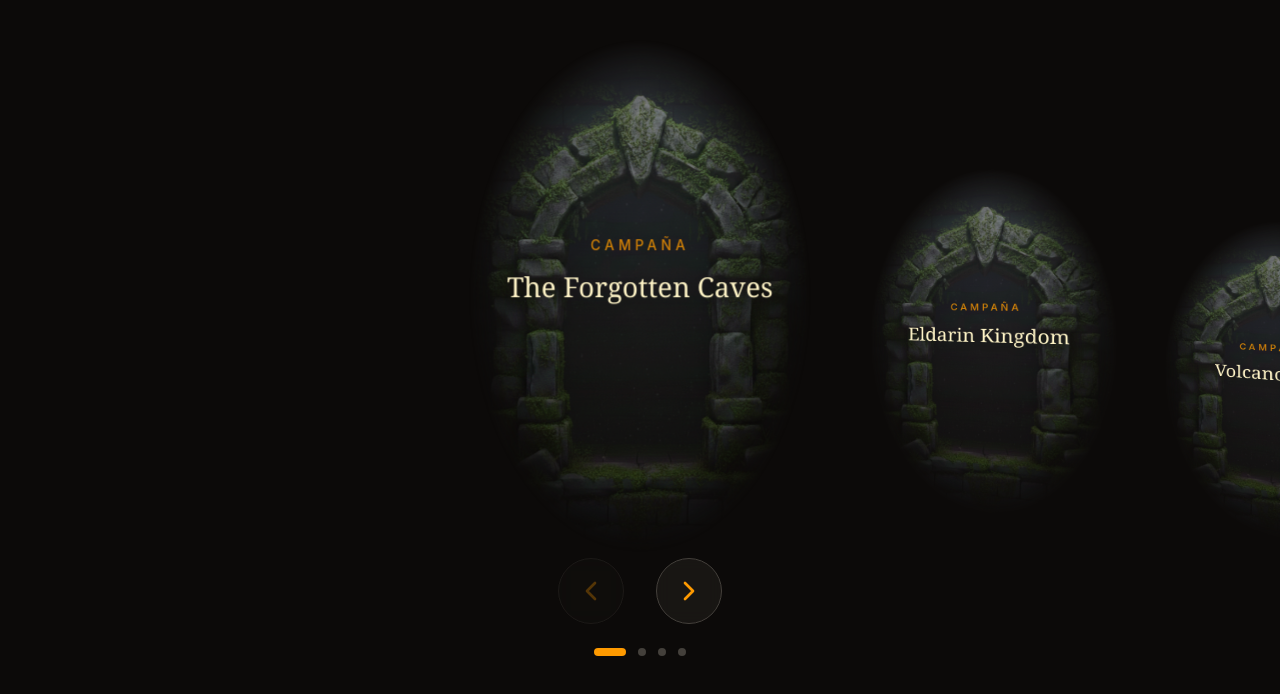
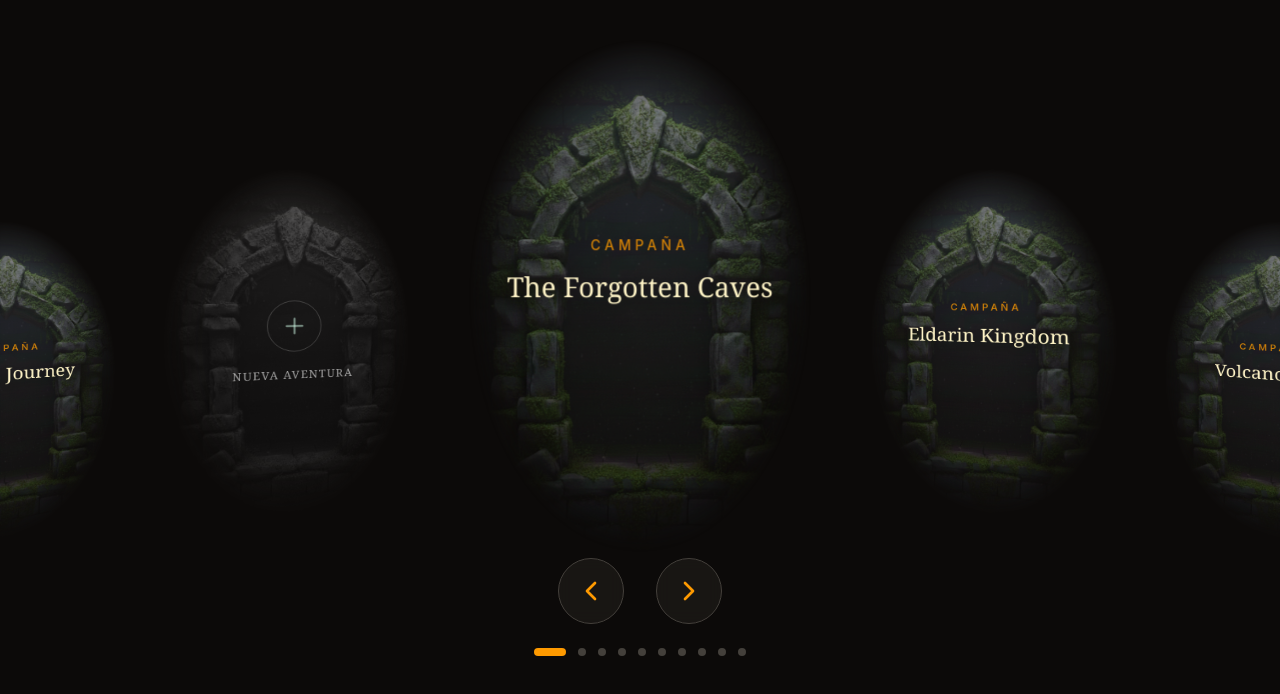
Before and after one commit to JoelSantosNpm/questlog, a Next.js app: page / in a window 1280 px wide. Shown: the part 104-798 px from the top of the page. Built offline with nearby package versions, Linux system fonts and the light colour scheme.

Commit message:
Refactorizado para carrusel infinito con 7 o más elementos o carrusel lineal con menos de 7 elementos.

```diff
--- a/src/app/components/portal/portal-card.tsx
+++ b/src/app/components/portal/portal-card.tsx
@@ -3,8 +3,7 @@ import { motion } from "framer-motion";
 import { Portal } from "./portal";
 
 interface PortalCardProps {
-  index: number;
-  activeIndex: number;
+  position: number;
   campaign: {
     id: number;
     name: string;
@@ -14,24 +13,22 @@ interface PortalCardProps {
 }
 
 export const PortalCard = ({
-  index,
-  activeIndex,
+  position,
   campaign,
   onClick,
 }: PortalCardProps) => {
-  const offset = index - activeIndex;
-  const isActive = offset === 0;
+  const isActive = position === 0;
 
   return (
     <motion.div
       initial={false}
       animate={{
-        x: offset * 380, // Reduced spacing for tighter cluster
-        y: Math.abs(offset) * 50, // Arch effect: side cards move up
+        x: position * 380, // Reduced spacing for tighter cluster
+        y: Math.abs(position) * 50, // Arch effect: side cards move up
         scale: isActive ? 1.15 : 0.85,
-        rotateY: offset * -30, // Inward rotation -25
-        z: Math.abs(offset) * -100, // Depth pushback -100
-        opacity: Math.abs(offset) >= 3 ? 0 : 1,
+        rotateY: position * -30, // Inward rotation -25
+        z: Math.abs(position) * -100, // Depth pushback -100
+        opacity: Math.abs(position) >= 3 ? 0 : 1,
       }}
       transition={{
         type: "spring",
@@ -39,7 +36,7 @@ export const PortalCard = ({
         damping: 20,
       }}
       style={{
-        zIndex: isActive ? 50 : 50 - Math.abs(offset),
+        zIndex: isActive ? 50 : 50 - Math.abs(position),
         transformStyle: "preserve-3d",
       }}
       className="absolute cursor-pointer perspective-origin-center h-[500px] flex items-center justify-center"
--- a/src/app/components/portal/portal-carousel.tsx
+++ b/src/app/components/portal/portal-carousel.tsx
@@ -1,23 +1,71 @@
 "use client";
 
-import { useState } from "react";
+import { useMemo, useState } from "react";
 import { PortalCard } from "./portal-card";
 import { ChevronLeft, ChevronRight } from "lucide-react";
 import { AnimatePresence } from "framer-motion";
 
-const campaigns = [
-  { id: 1, name: "The Forgotten Caves", variant: "existing" as const },
-  { id: 2, name: "Eldarin Kingdom", variant: "existing" as const },
-  { id: 3, name: "Volcano Peak", variant: "existing" as const },
-  { id: 4, name: "New Campaign", variant: "new" as const },
+interface Campaign {
+  id: number;
+  name: string;
+  variant: "existing" | "new";
+}
+
+const campaigns: Campaign[] = [
+  { id: 1, name: "The Forgotten Caves", variant: "existing" },
+  { id: 2, name: "Eldarin Kingdom", variant: "existing" },
+  { id: 3, name: "Volcano Peak", variant: "existing" },
+  { id: 4, name: "The Exit", variant: "existing" },
+  { id: 5, name: "Scape Room", variant: "existing" },
+  { id: 6, name: "The Golden Country", variant: "existing" },
+  { id: 7, name: "Unknown Path", variant: "existing" },
+  { id: 8, name: "Misty Forest", variant: "existing" },
+  { id: 9, name: "Monk's Journey", variant: "existing" },
+  { id: 10, name: "New Campaign", variant: "new" },
 ];
+
+type PortalCarouselItem = { campaign: Campaign; position: number };
+
+const getCircularCarousel = (
+  allCampaigns: Campaign[],
+  activeIndex: number,
+  visibleRange = 3,
+): PortalCarouselItem[] => {
+  const total = allCampaigns.length;
+  const visibleItems: PortalCarouselItem[] = [];
+
+  const maxVisibleRange = Math.floor((total - 1) / 2);
+
+  if (maxVisibleRange < visibleRange)
+    return campaigns.map((campaign, index) => ({
+      campaign,
+      position: index - activeIndex, // Posición relativa al índice activo
+    }));
+
+  visibleRange = Math.min(visibleRange, maxVisibleRange);
+
+  for (let i = -visibleRange; i <= visibleRange; i++) {
+    // Aritmética modular para que el array sea circular
+    const index = (((activeIndex + i) % total) + total) % total; // (activeIndex + i + total) % total;
+    visibleItems.push({
+      campaign: allCampaigns[index],
+      position: i, // pos relativa respecto al centro (0)
+    });
+  }
+
+  return visibleItems;
+};
 
 export const PortalCarousel = () => {
   const [activeIndex, setActiveIndex] = useState(0); // Start at first existing
 
-  const next = () =>
-    setActiveIndex(prev => (prev < campaigns.length - 1 ? prev + 1 : prev));
-  const prev = () => setActiveIndex(prev => (prev > 0 ? prev - 1 : prev));
+  const visibleItems = useMemo(() => {
+    return getCircularCarousel(campaigns, activeIndex);
+  }, [campaigns, activeIndex]);
+
+  const next = () => setActiveIndex(prev => (prev + 1) % campaigns.length);
+  const prev = () =>
+    setActiveIndex(prev => (prev - 1 + campaigns.length) % campaigns.length);
 
   return (
     <div className="relative h-screen w-full flex flex-col items-center justify-center overflow-hidden bg-stone-950">
@@ -26,13 +74,11 @@ export const PortalCarousel = () => {
         className="relative flex h-[600px] w-full items-center justify-center"
         style={{ perspective: "1000px" }}>
         <AnimatePresence>
-          {campaigns.map((camp, i) => (
+          {visibleItems.map(item => (
             <PortalCard
-              key={camp.id}
-              index={i}
-              activeIndex={activeIndex}
-              campaign={camp}
-              onClick={() => setActiveIndex(i)}
+              key={item.campaign.id}
+              position={item.position}
+              campaign={item.campaign}
             />
           ))}
         </AnimatePresence>
@@ -44,14 +90,12 @@ export const PortalCarousel = () => {
         <div className="flex gap-8">
           <button
             onClick={prev}
-            disabled={activeIndex === 0}
             className="group rounded-full border border-stone-700 bg-stone-900/80 p-4 text-amber-500 backdrop-blur-sm transition-all hover:bg-amber-500 hover:text-stone-900 disabled:opacity-30 disabled:hover:bg-stone-900/80 disabled:hover:text-amber-500">
             <ChevronLeft size={32} />
           </button>
 
           <button
             onClick={next}
-            disabled={activeIndex === campaigns.length - 1}
             className="group rounded-full border border-stone-700 bg-stone-900/80 p-4 text-amber-500 backdrop-blur-sm transition-all hover:bg-amber-500 hover:text-stone-900 disabled:opacity-30 disabled:hover:bg-stone-900/80 disabled:hover:text-amber-500">
             <ChevronRight size={32} />
           </button>
```
